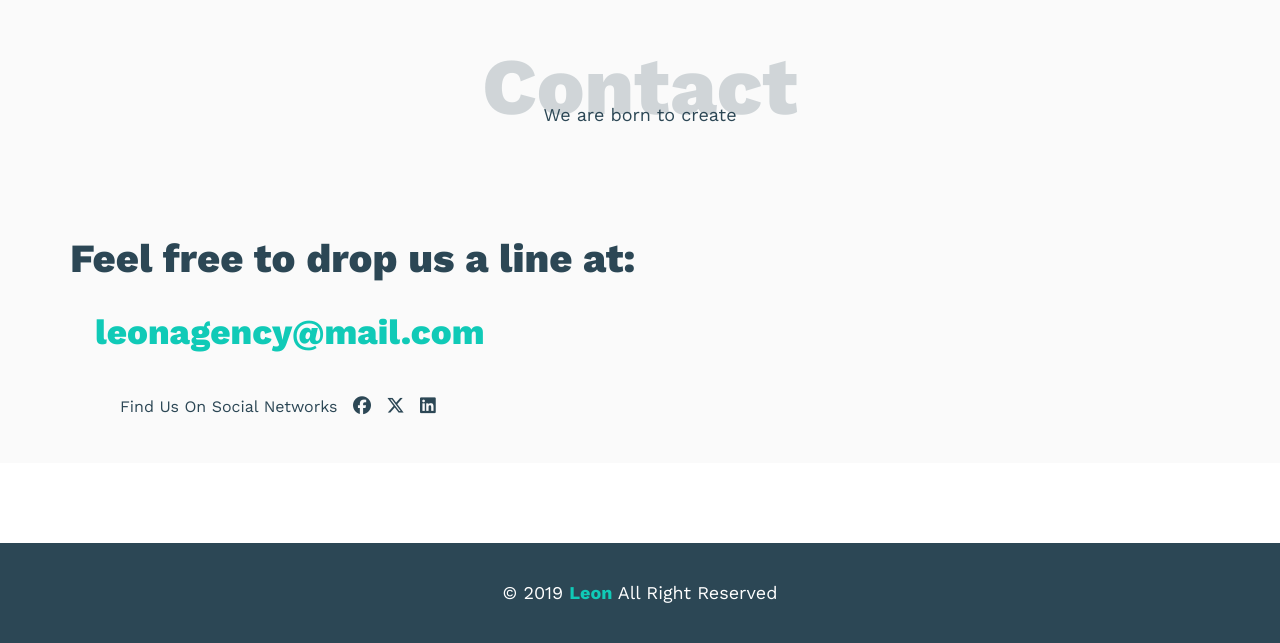
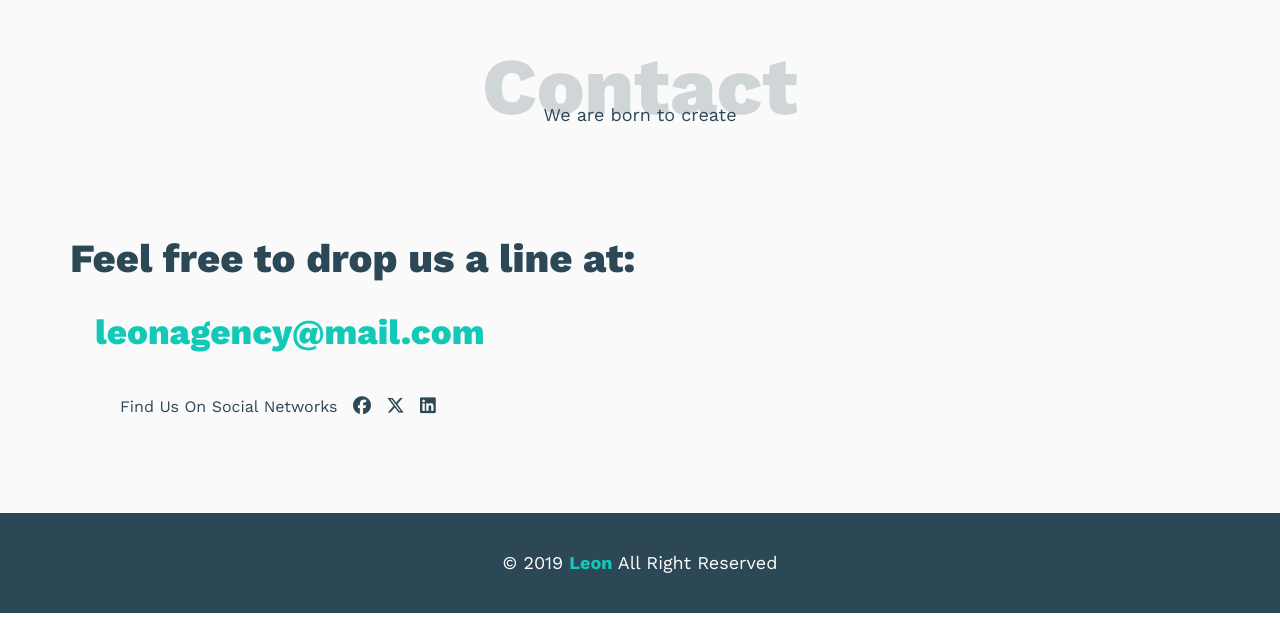
Before and after one commit to Ziad-Elshrief/Leon-Template, a plain HTML site: page index.html in a window 1280 px wide. Shown: the part 3212-3855 px from the top of the page. After the commit the page ends 3825 px from the top, so only its background shows below. Drawn offline with nearby package versions, Linux system fonts and the light colour scheme.

Commit message:
fix color margin issue

```diff
--- a/CSS/style.css
+++ b/CSS/style.css
@@ -398,8 +398,7 @@ html {
 
 
 .contact .socials {
-  padding: 30px 0px 30px 50px;
-  margin-bottom: 80px;
+  padding: 30px 0px 80px 50px;
   color: var(--secondary-color);
   font-size: 16px;
 }
```
